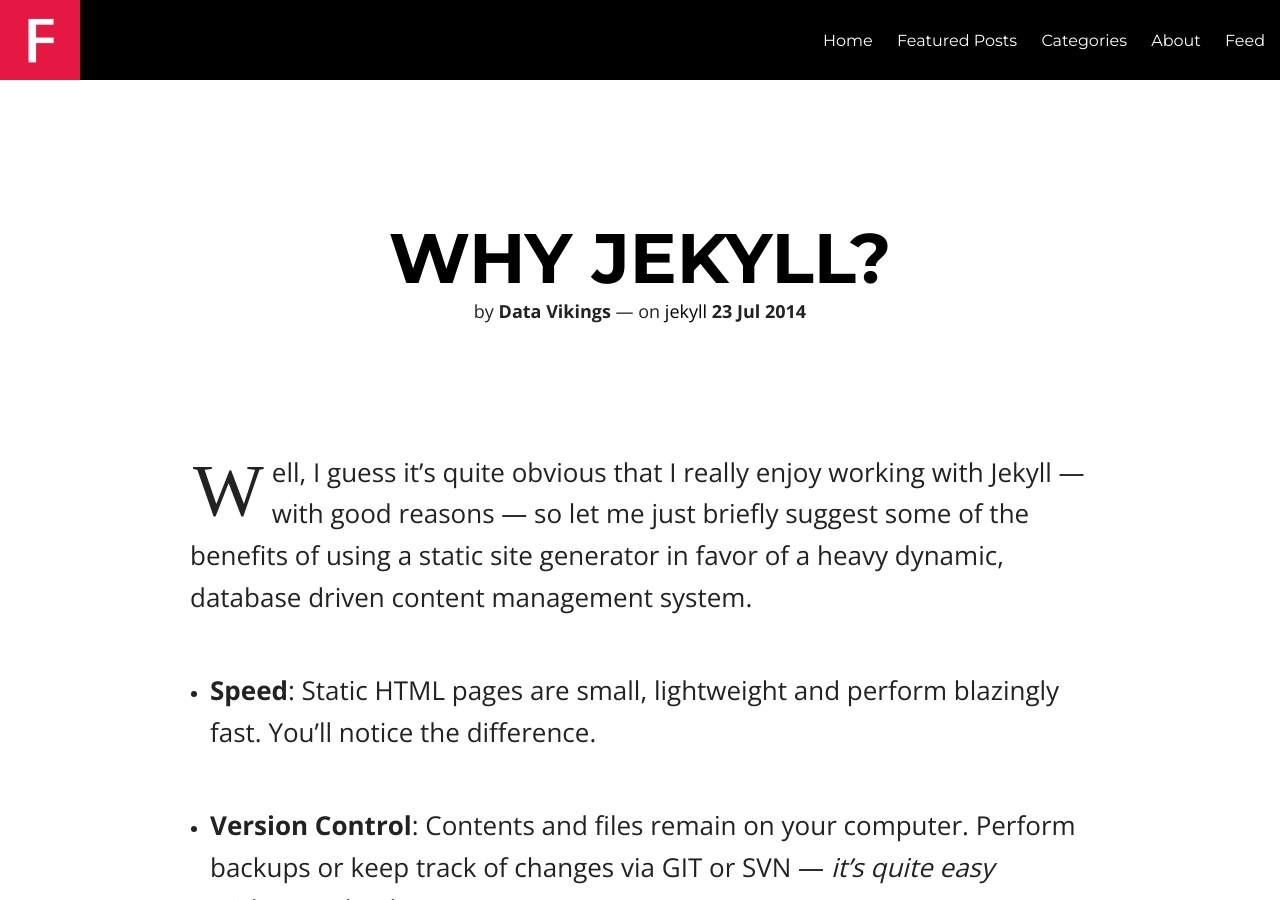
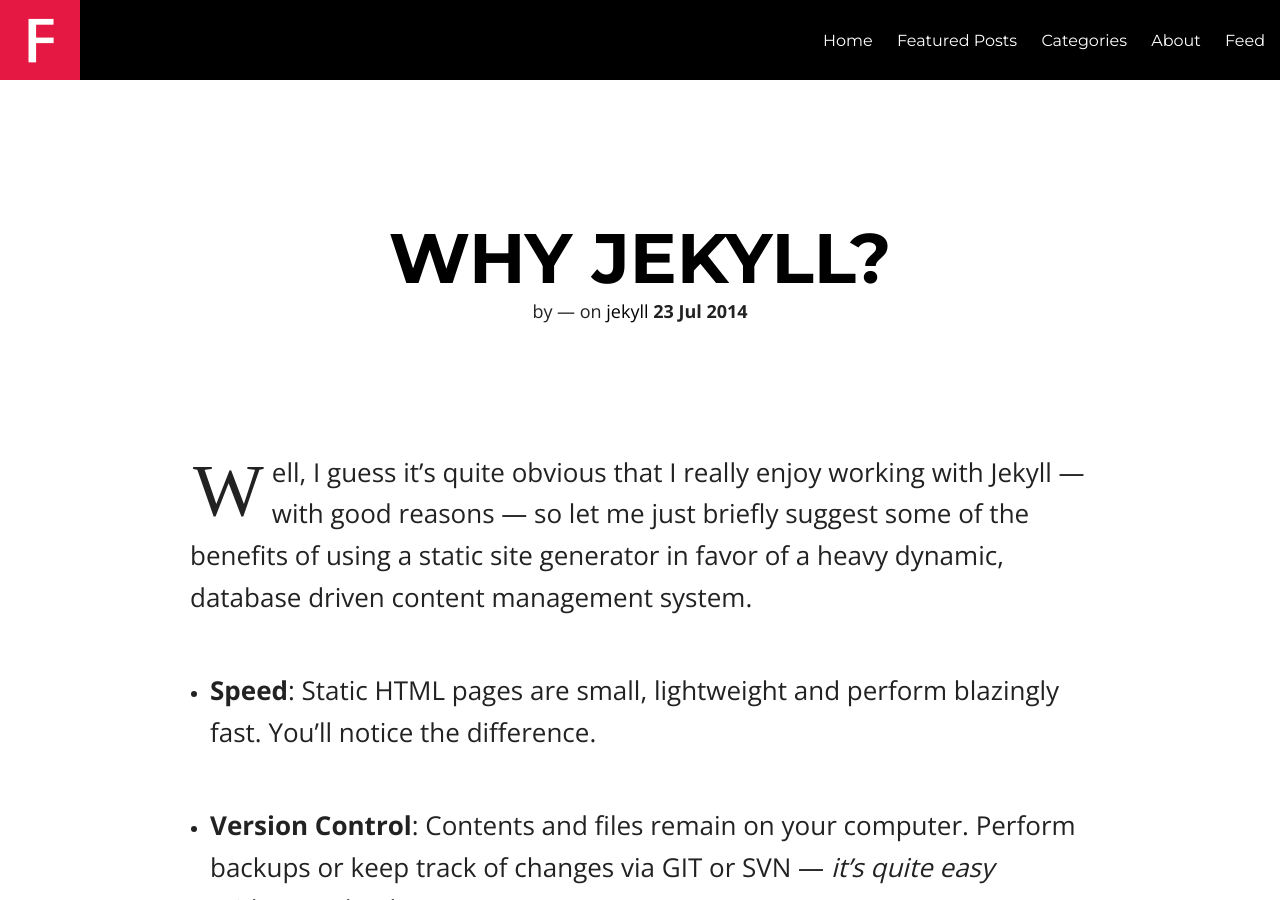
Before and after one commit to DataVikingsOrg/datavikin.gs, a Jekyll site: the page built from _posts/2014-07-23-why-jekyll.md, in a window 1280 px wide and 900 px high. Built offline with Jekyll 4.4.1, drawn with Linux system fonts in a browser that asks for light colours; nearby versions of some CDN libraries; comment, search, counter and statistics services are not loaded.

Commit message:
Update post.html

```diff
--- a/_layouts/post.html
+++ b/_layouts/post.html
@@ -58,7 +58,7 @@ Description: Awesome dude, awesome life
 {% if page.imagefeature %}
             <div class="notepad-post-title bg-check">
                 <h1>{{ page.title }}</h1>
-                <p>by <strong>{{ site.owner.name }}</strong> &#8212; {% assign tagsize = page.tags.size %}{% if tagsize != 0 %}on {% for tag in page.tags %}<a href="{{ site.url }}/tags/index.html#{{ tag | cgi_encode }}" data-toggle="tooltip" title="Posts tagged with {{ tag }}" rel="tag">{{ tag }}</a>{% unless forloop.last %}&nbsp;&comma;&nbsp;{% endunless %}{% endfor %}{% endif %} <strong><time datetime="{{ page.date | date_to_xmlschema }}">{{ page.date | date: "%d %b %Y" }}</time></strong></p>
+                <p>by <strong>{{ page.author.name }}</strong> &#8212; {% assign tagsize = page.tags.size %}{% if tagsize != 0 %}on {% for tag in page.tags %}<a href="{{ site.url }}/tags/index.html#{{ tag | cgi_encode }}" data-toggle="tooltip" title="Posts tagged with {{ tag }}" rel="tag">{{ tag }}</a>{% unless forloop.last %}&nbsp;&comma;&nbsp;{% endunless %}{% endfor %}{% endif %} <strong><time datetime="{{ page.date | date_to_xmlschema }}">{{ page.date | date: "%d %b %Y" }}</time></strong></p>
             </div>
             <div class="bg-img"></div>
         </header>
@@ -69,7 +69,7 @@ Description: Awesome dude, awesome life
                     <div class="small-12 columns">
                         <div class="notepad-post-meta-simple">
                             <h1>{{ page.title }}</h1>
-                            <p>by <strong>{{ site.owner.name }}</strong> &#8212; {% assign tagsize = page.tags.size %}{% if tagsize != 0 %}on {% for tag in page.tags %}<a href="{{ site.url }}/tags/index.html#{{ tag | cgi_encode }}" data-toggle="tooltip" title="Posts tagged with {{ tag }}" rel="tag">{{ tag }}</a>{% unless forloop.last %}&nbsp;&comma;&nbsp;{% endunless %}{% endfor %}{% endif %} <strong><time datetime="{{ page.date | date_to_xmlschema }}">{{ page.date | date: "%d %b %Y" }}</time></strong></p>
+                            <p>by <strong>{{ page.author.name }}</strong> &#8212; {% assign tagsize = page.tags.size %}{% if tagsize != 0 %}on {% for tag in page.tags %}<a href="{{ site.url }}/tags/index.html#{{ tag | cgi_encode }}" data-toggle="tooltip" title="Posts tagged with {{ tag }}" rel="tag">{{ tag }}</a>{% unless forloop.last %}&nbsp;&comma;&nbsp;{% endunless %}{% endfor %}{% endif %} <strong><time datetime="{{ page.date | date_to_xmlschema }}">{{ page.date | date: "%d %b %Y" }}</time></strong></p>
                         </div>
                     </div>
                 </div>
```
